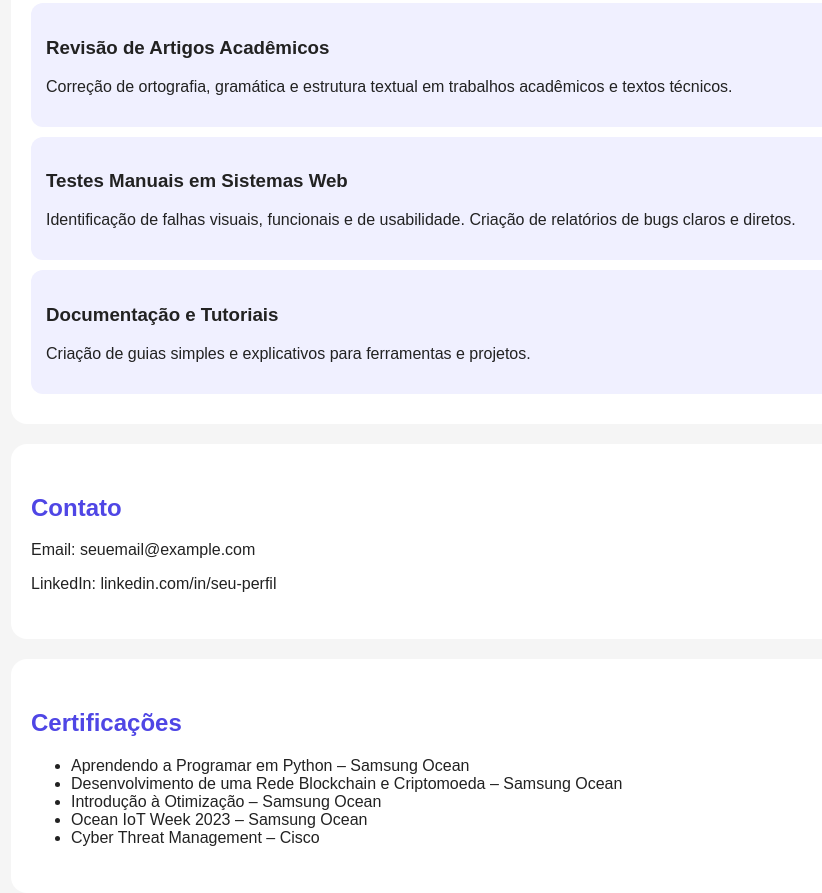
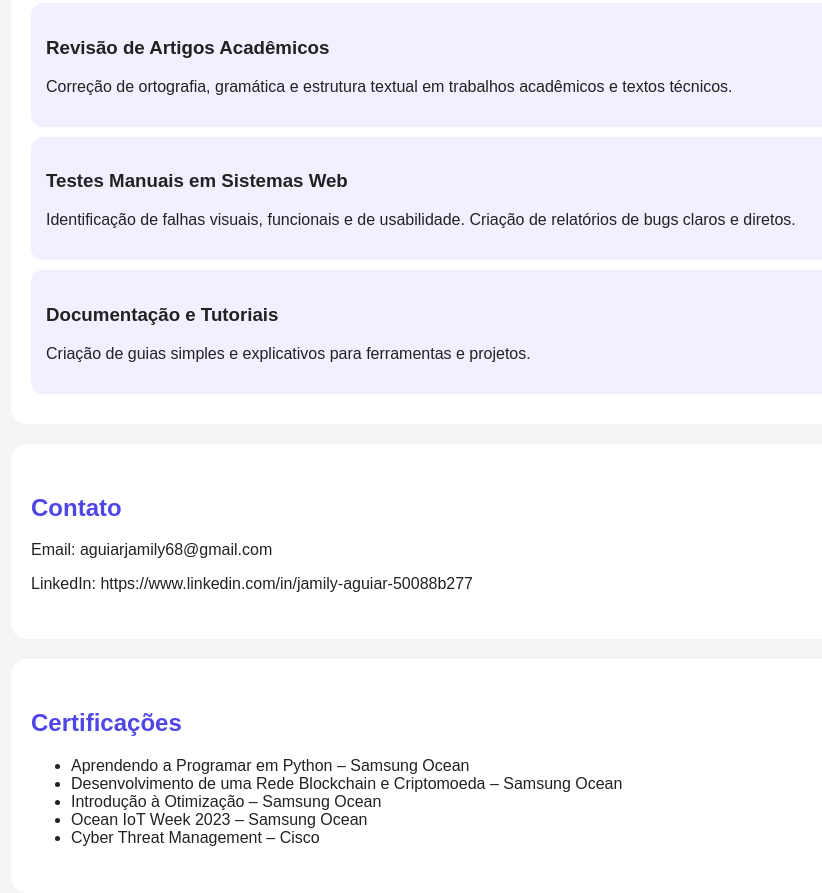
Before and after one commit to milyjam/portfolio, a plain HTML site: page index.html in a window 1280 px wide. Shown: the part 1030-1923 px from the top of the page, without its empty margins (159-981 px from the left). Drawn offline with Linux system fonts and the light colour scheme.

Commit message:
index.html

```diff
--- a/index.html
+++ b/index.html
@@ -84,8 +84,8 @@
 
   <section>
     <h2>Contato</h2>
-    <p>Email: seuemail@example.com</p>
-    <p>LinkedIn: linkedin.com/in/seu-perfil</p>
+    <p>Email: aguiarjamily68@gmail.com</p>
+    <p>LinkedIn: https://www.linkedin.com/in/jamily-aguiar-50088b277</p>
   </section>
 
   <section>
```
